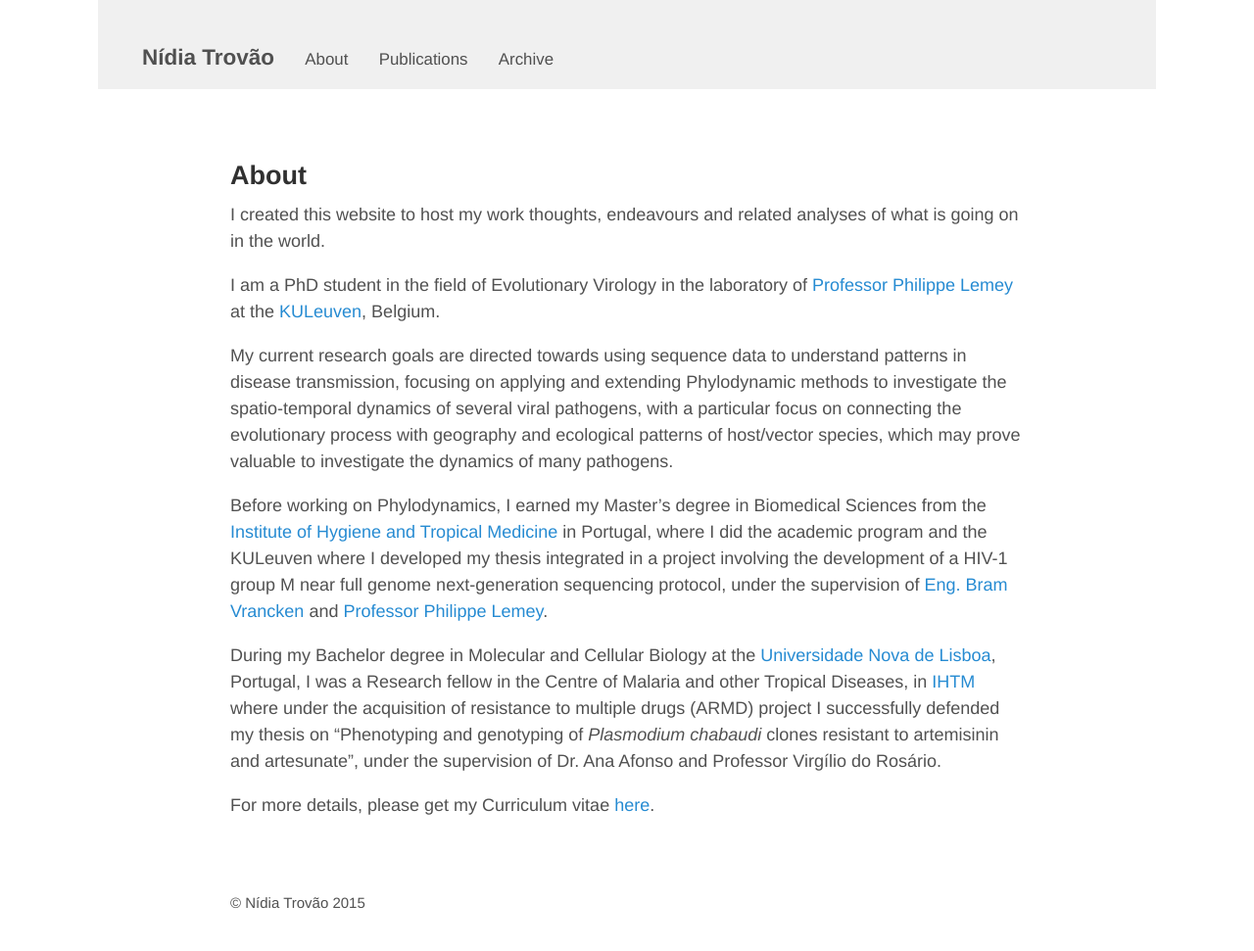
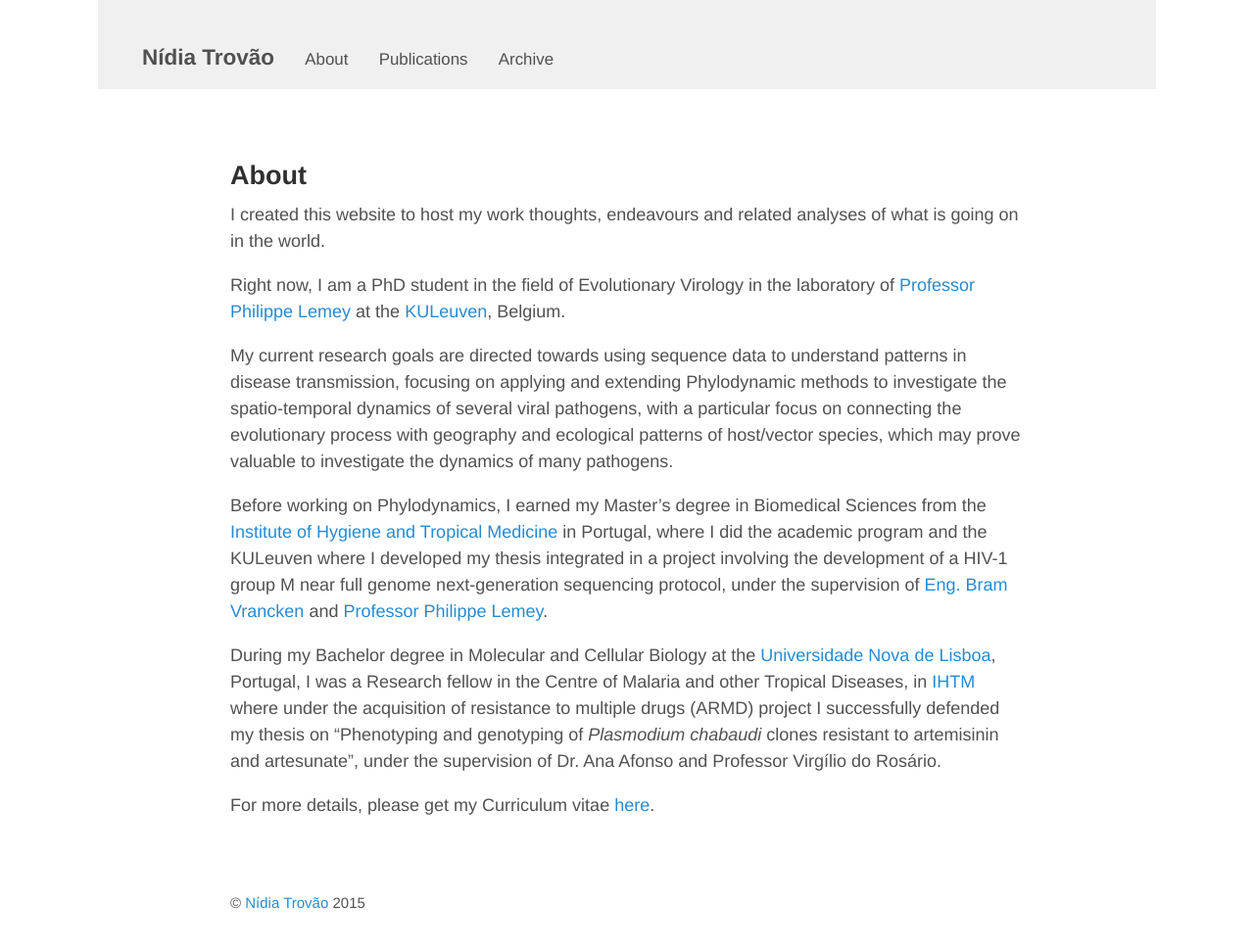
Before and after one commit to nidiatrovao/nidiatrovao.github.io, a Jekyll site: the page built from about.md, in a window 1280 px wide. Shown: the whole page at 98% size. Built offline with Jekyll 4.4.1, drawn with Linux system fonts in a browser that asks for light colours.

```diff
--- a/_layouts/default.html
+++ b/_layouts/default.html
@@ -20,7 +20,7 @@
 
       <footer class="footer">
         <small>
-          &copy; Nídia Trovão <time datetime="{{ site.time | date_to_xmlschema }}">{{ site.time | date: '%Y' }}</time>
+          &copy; <a href="http://www.google.com/recaptcha/mailhide/d?k=01RKQXgMiCn8dgvgHbVnzIPQ==&c=yAWm6xoNth1P87zR-8D3AIs1VdbTphSgX6CyOpHw4odFLGn6SO_x_4VJTao_19E0">Nídia Trovão</a> <time datetime="{{ site.time | date_to_xmlschema }}">{{ site.time | date: '%Y' }}</time>
         </small>
       </footer>
     </div>
--- a/about.md
+++ b/about.md
@@ -4,7 +4,7 @@ title: About
 ---
 I created this website to host my work thoughts, endeavours and related analyses of what is going on in the world.
 
-I am a PhD student in the field of Evolutionary Virology in the laboratory of [Professor Philippe Lemey](https://rega.kuleuven.be/cev/ecv/lab-members/PhilippeLemey.html) at the [KULeuven](http://www.kuleuven.be/english), Belgium.
+Right now, I am a PhD student in the field of Evolutionary Virology in the laboratory of [Professor Philippe Lemey](https://rega.kuleuven.be/cev/ecv/lab-members/PhilippeLemey.html) at the [KULeuven](http://www.kuleuven.be/english), Belgium.
 
 My current research goals are directed towards using sequence data to understand patterns in disease transmission, focusing on applying and extending Phylodynamic methods to investigate the spatio-temporal dynamics of several viral pathogens, with a particular focus on connecting the evolutionary process with geography and ecological patterns of host/vector species, which may prove valuable to investigate the dynamics of many pathogens.
 
```
